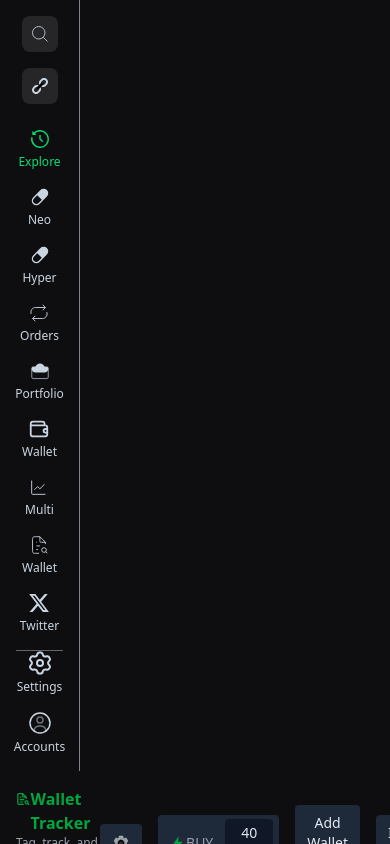
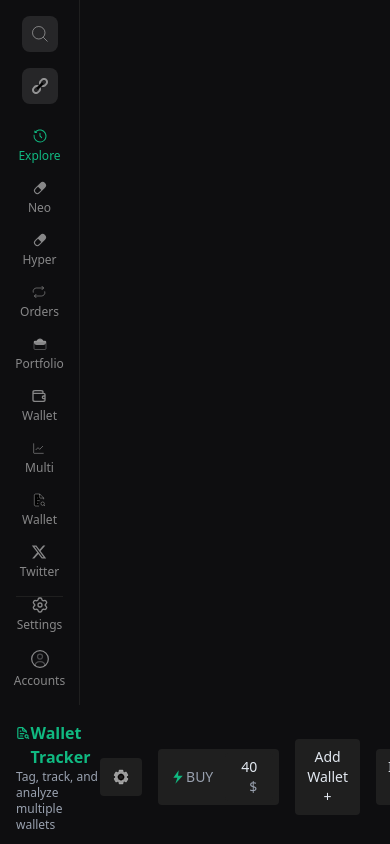
Before and after one commit to Hablu-Programmer-Team/Wallet-Tracker, a Vue app: page / in a window 390 px wide. Built offline with nearby package versions, Linux system fonts and the light colour scheme.

Commit message:
something done

```diff
--- a/src/components/Icons/NoteLogo.vue
+++ b/src/components/Icons/NoteLogo.vue
@@ -1,5 +1,5 @@
 <template>
 <svg xmlns="http://www.w3.org/2000/svg" width="24" height="24" viewBox="0 0 24 24">
-  <path fill="#00a63e" d="M12 20H5a1 1 0 0 1-1-1V5a1 1 0 0 1 1-1h5v3a3 3 0 0 0 3 3h3v1a1 1 0 0 0 2 0V8.94a1.3 1.3 0 0 0-.06-.27v-.09a1 1 0 0 0-.19-.28l-6-6a1 1 0 0 0-.28-.19.3.3 0 0 0-.09 0 .9.9 0 0 0-.33-.11H5a3 3 0 0 0-3 3v14a3 3 0 0 0 3 3h7a1 1 0 0 0 0-2m0-14.59L14.59 8H13a1 1 0 0 1-1-1ZM7 8a1 1 0 0 0 0 2h1a1 1 0 0 0 0-2Zm14.71 12.29-1.17-1.16A3.44 3.44 0 0 0 20 15a3.49 3.49 0 0 0-6 2.49 3.46 3.46 0 0 0 5.13 3.05l1.16 1.17a1 1 0 0 0 1.42 0 1 1 0 0 0 0-1.42m-3.17-1.75a1.54 1.54 0 0 1-2.11 0 1.5 1.5 0 0 1-.43-1.05 1.46 1.46 0 0 1 .44-1.06 1.48 1.48 0 0 1 1-.43A1.47 1.47 0 0 1 19 17.49a1.5 1.5 0 0 1-.46 1.05M13 12H7a1 1 0 0 0 0 2h6a1 1 0 0 0 0-2m-2 6a1 1 0 0 0 0-2H7a1 1 0 0 0 0 2Z"/>
+  <path fill="#10b981" d="M12 20H5a1 1 0 0 1-1-1V5a1 1 0 0 1 1-1h5v3a3 3 0 0 0 3 3h3v1a1 1 0 0 0 2 0V8.94a1.3 1.3 0 0 0-.06-.27v-.09a1 1 0 0 0-.19-.28l-6-6a1 1 0 0 0-.28-.19.3.3 0 0 0-.09 0 .9.9 0 0 0-.33-.11H5a3 3 0 0 0-3 3v14a3 3 0 0 0 3 3h7a1 1 0 0 0 0-2m0-14.59L14.59 8H13a1 1 0 0 1-1-1ZM7 8a1 1 0 0 0 0 2h1a1 1 0 0 0 0-2Zm14.71 12.29-1.17-1.16A3.44 3.44 0 0 0 20 15a3.49 3.49 0 0 0-6 2.49 3.46 3.46 0 0 0 5.13 3.05l1.16 1.17a1 1 0 0 0 1.42 0 1 1 0 0 0 0-1.42m-3.17-1.75a1.54 1.54 0 0 1-2.11 0 1.5 1.5 0 0 1-.43-1.05 1.46 1.46 0 0 1 .44-1.06 1.48 1.48 0 0 1 1-.43A1.47 1.47 0 0 1 19 17.49a1.5 1.5 0 0 1-.46 1.05M13 12H7a1 1 0 0 0 0 2h6a1 1 0 0 0 0-2m-2 6a1 1 0 0 0 0-2H7a1 1 0 0 0 0 2Z"/>
 </svg>
 </template>
--- a/src/components/Icons/PowerBuy.vue
+++ b/src/components/Icons/PowerBuy.vue
@@ -1,5 +1,5 @@
 <template>
     <svg xmlns="http://www.w3.org/2000/svg" width="24" height="24" viewBox="0 0 24 24">
-        <path d="M12 10h7L8 22l3-9H5l8-11Z" fill="#00a63e"/>
+        <path d="M12 10h7L8 22l3-9H5l8-11Z" fill="#10b981"/>
     </svg>
 </template>
--- a/src/components/Icons/bin.vue
+++ b/src/components/Icons/bin.vue
@@ -3,11 +3,11 @@
       xmlns="http://www.w3.org/2000/svg"
       viewBox="0 0 24 24"
       fill="none"
-      stroke="#797A7E"
-      stroke-width="2"
+      stroke="#FFFFFF80"
+      stroke-width="1"
       stroke-linecap="round"
       stroke-linejoin="round"
-      class="w-5 h-5 text-gray-500"
+      class="w-4 h-4 text-white/80"
     >
       <path d="M3 6h18"></path>
       <path d="M8 6V4a2 2 0 0 1 2-2h4a2 2 0 0 1 2 2v2"></path>
--- a/src/components/active-bar/main.vue
+++ b/src/components/active-bar/main.vue
@@ -12,10 +12,10 @@ const MyFunc = (idx: number): number => (active.value = idx);
 
 <template>
   <aside
-    class="p-4 max-w-20 text-slate-300 border-e border-gray-400/80 flex flex-col justify-between h-screen"
+    class="p-4 max-w-20 text-white/50  border-e border-[#1f1f1f] flex flex-col justify-between h-screen"
   >
     <div
-      class="flex flex-col items-center gap-4 pb-4 border-b border-slate-200/40"
+      class="flex flex-col items-center gap-4 pb-4 border-b border-[#1f1f1f]"
     >
       <div
         class="text-center inline-block rounded-lg p-2 bg-white/10 cursor-pointer"
@@ -32,21 +32,21 @@ const MyFunc = (idx: number): number => (active.value = idx);
         v-for="item in SidebarDatas"
         :key="item.id"
         v-on:click="MyFunc(item.id)"
-        class="flex flex-col items-center cursor-pointer gap-1"
-        :class="{ 'text-green-400': item.id === active }"
+        class="flex flex-col items-center cursor-pointer gap-1 hover:text-white/80 transition-all duration-300 "
+        :class="{ 'text-[#10b981]': item.id === active }"
       >
-        <component v-if="item.icon" :is="item.icon" class="size-5.5" />
-        <p class="text-xs text-center">{{ item.label }}</p>
+        <component v-if="item.icon" :is="item.icon" class="size-4" />
+        <p class="text-xs hover:text-white/70 text-center">{{ item.label }}</p>
       </div>
     </div>
 
     <div class="space-y-4">
       <div class="flex flex-col items-center cursor-pointer gap-1">
-        <component v-if="Gear" :is="Gear" />
+        <component class="size-4" v-if="Gear" :is="Gear" />
         <p class="text-xs text-center">Settings</p>
       </div>
       <div class="flex flex-col items-center cursor-pointer gap-1">
-        <component v-if="User" :is="User" />
+        <component class="size-5" v-if="User" :is="User" />
         <p class="text-xs text-center">Accounts</p>
       </div>
     </div>
--- a/src/components/common/button.vue
+++ b/src/components/common/button.vue
@@ -3,7 +3,7 @@ import Close from "../icons/icon.vue";
 </script>
 <template>
   <button
-    class="flex gap-1 bg-[#295A41] text-slate-300 font-medium text-sm items-center px-1.5 rounded cursor-pointer py-0.5"
+    class="flex gap-1 bg-[#295A41] text-slate-300 font-medium text-xs items-center px-1.5 rounded cursor-pointer py-0.5"
   >
     <slot></slot>
     <Close />
--- a/src/components/common/button2.vue
+++ b/src/components/common/button2.vue
@@ -5,10 +5,10 @@ import icon2 from "../icons/icon2.vue";
 <template>
   <div class="flex gap-2.5 items-center cursor-pointer">
     <button
-      class="bg-[#c2a95d]/30 flex gap-1 text-[#c2a95d] font-bold rounded-full px-2.5 py-1 items-center cursor-pointer text-sm"
+      class="bg-[#c2a95d]/30 flex gap-1 text-[#c2a95d]/70 font-bold rounded-full px-2.5 py-1 items-center cursor-pointer text-xs"
     >
       <icon2 /> Alert
     </button>
-    <div class="bg-[#1B1B1F] px-0.5 py-1 rounded-md"><bin /></div>
+    <div class="bg-[#1B1B1F] px-0.5 py-1 rounded-md"><bin  /></div>
   </div>
 </template>
--- a/src/components/data-table/main.vue
+++ b/src/components/data-table/main.vue
@@ -19,6 +19,35 @@ const tableItems = Array.from({ length: 40 }, (_, index) => ({
     class="flex-[0.8] hidden md:block bg-[#0E0E10] rounded-sm border border-white/20"
   >
     <TableHeader />
+    <div>
+      <div
+        class="grid grid-cols-5 w-full bg-[#16161a] h-[50px] text-white items-center ps-3 pe-2 border border-[#2d2d2d]"
+      >
+        <div>
+          <div class="flex gap-11 items-center">
+            <div
+              class="w-4 h-4 rounded-sm bg-gray-800/80 border border-gray-600 cursor-pointer"
+            ></div>
+            <p class="text-white/50 text-sm font-semibold">Created</p>
+          </div>
+        </div>
+        <div>
+          <div class="flex gap-0.5 items-center text-white/50">
+            <p class="font-bold text-sm">Name</p>
+            <copy />
+          </div>
+        </div>
+        <div>
+          <div>
+            <p class="text-white/50 px-1 py-0.5 font-bold text-sm">Chain</p>
+          </div>
+        </div>
+        <div class="text-white/50 font-bold">Tags</div>
+        <div class="flex justify-end">
+          <button2 />
+        </div>
+      </div>
+    </div>
     <div
       class="py-2.5 max-h-screen overflow-y-scroll scroll-smooth scrollbar-thin pb-[120px]"
     >
--- a/src/components/navbar/main.vue
+++ b/src/components/navbar/main.vue
@@ -8,32 +8,32 @@ import SettingsIcon from "../icons/SettingsIcon.vue";
   <header class="p-4 font-Primary">
     <div class="flex justify-between items-center">
       <div>
-        <h1 class="flex text-[#00a63e] font-semibold"><NoteSearch /> Wallet Tracker</h1>
+        <h1 class="flex text-[#10b981] font-semibold"><NoteSearch /> Wallet Tracker</h1>
         <p class="text-gray-400 text-xs">Tag, track, and analyze multiple wallets</p>
       </div>
       <div class="flex space-x-4 text-sm items-center">
         <button
-          class="bg-gray-800 px-3 py-2.5 cursor-pointer hover:bg-gray-700/90 duration-300 transition-all rounded flex items-center"
+          class="bg-[#1f1f1f] px-3 py-2.5 cursor-pointer hover:bg-[#1f1f1b] duration-300 transition-all rounded flex items-center"
           aria-label="Settings"
         >
           <SettingsIcon />
         </button>
         <button
-          class="bg-gray-800 hover:opacity-75 hover:text-white transition-all text-gray-400 flex items-center ps-3 py-1 rounded cursor-pointer text-sm"
+          class="bg-[#1f1f1f] hover:opacity-75 hover:text-white transition-all text-gray-400 flex items-center ps-3 py-1 rounded cursor-pointer text-sm"
           aria-label="Buy Power"
         >
           <PowerBuy /> BUY
-          <span class="bg-gray-900 text-slate-200 px-3 py-1 rounded ml-3 mr-1.5"
+          <span class="bg-[#1f1f1f] text-slate-200 px-3 py-1 rounded ml-3 mr-1.5"
             >40 <span class="text-gray-400 ms-2">$</span></span
           >
         </button>
         <button
-          class="bg-gray-800 text-slate-200 px-3 py-2 rounded cursor-pointer text-sm hover:opacity-75 transition-all"
+          class="bg-[#1f1f1f] text-slate-200 px-3 py-2 rounded cursor-pointer text-sm hover:opacity-75 transition-all"
         >
           Add Wallet +
         </button>
         <button
-          class="bg-gray-800 text-slate-200 px-3 py-2 rounded cursor-pointer text-sm hover:opacity-75 transition-all"
+          class="bg-[#1f1f1f] text-slate-200 px-3 py-2 rounded cursor-pointer text-sm hover:opacity-75 transition-all"
         >
           Import/Export Wallet
         </button>
--- a/src/components/sidebar/header.vue
+++ b/src/components/sidebar/header.vue
@@ -35,7 +35,7 @@ const sideHeader: sideHeaderPros[] = [
   <!-- bottom header  -->
   <div class="py-3 px-2 flex gap-10 items-center justify-between">
     <button
-      class="text-xs px-3 py-1 bg-[#1f1f1f] text-white/50 font-semibold cursor-pointer flex items-center gap-2 rounded-sm md:text-sm"
+      class="text-xs px-3 py-1 bg-custom-gray text-white/50 font-semibold cursor-pointer flex items-center gap-2 rounded-sm md:text-sm"
     >
       <FilterSvg className="w-4 h-4" /> Filter
     </button>
@@ -43,7 +43,7 @@ const sideHeader: sideHeaderPros[] = [
       <button
         class="text-xs text-nowrap px-3 py-1 bg-[#1f1f1f] text-white/50 font-semibold cursor-pointer flex items-center gap-2 rounded-sm md:text-sm"
       >
-        Filter +
+        Add Wallet +
       </button>
       <button class="cursor-pointer bg-[#1f1f1f] px-2 py-1 rounded-sm">
         <SoundSvg class="w-4" />
--- a/src/style.css
+++ b/src/style.css
@@ -1,5 +1,8 @@
 @import "tailwindcss";
 
+@theme {
+  --color-custom-gray:#1f1f1f,
+}
 .scrollbar-thin::-webkit-scrollbar {
     width: 0;
 }
```
Also changed, not shown: src/components/data-table/item.vue (+6 -4 lines), src/components/sidebar/card.vue (+15 -14 lines).
